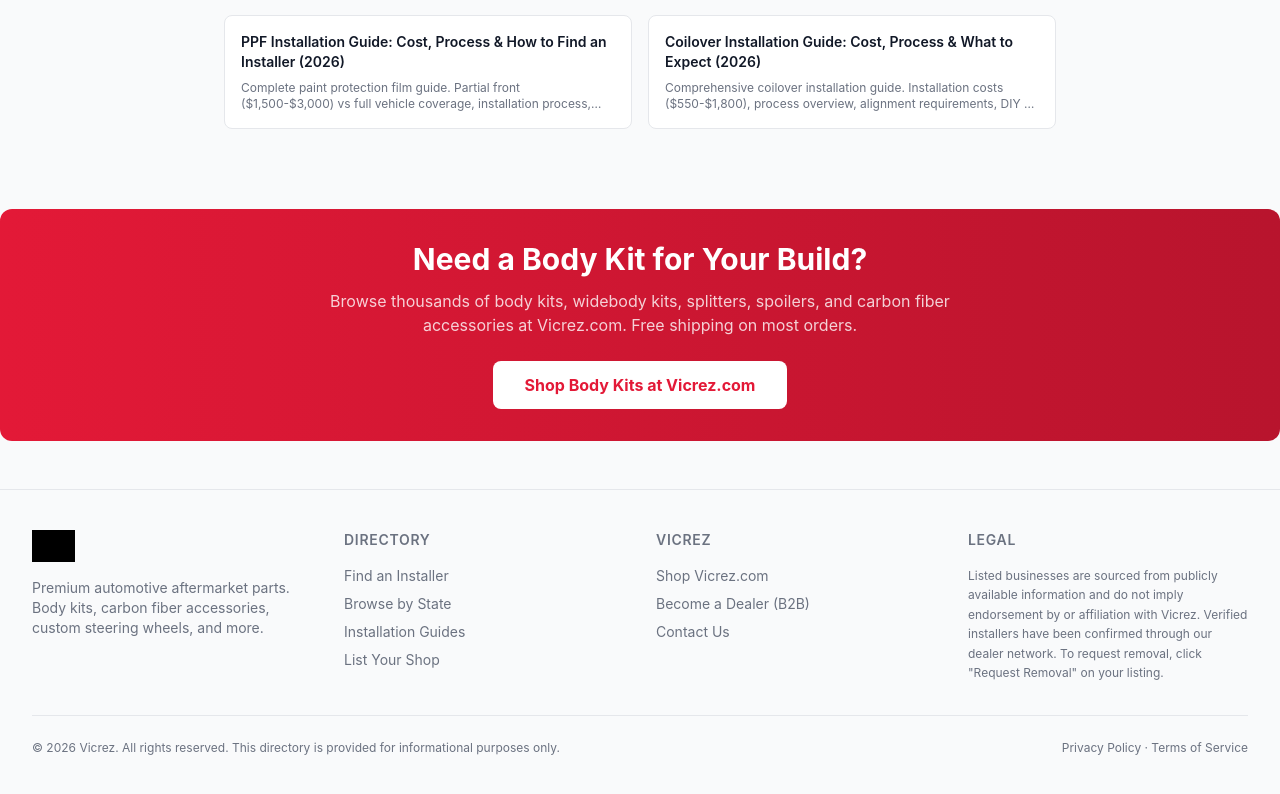
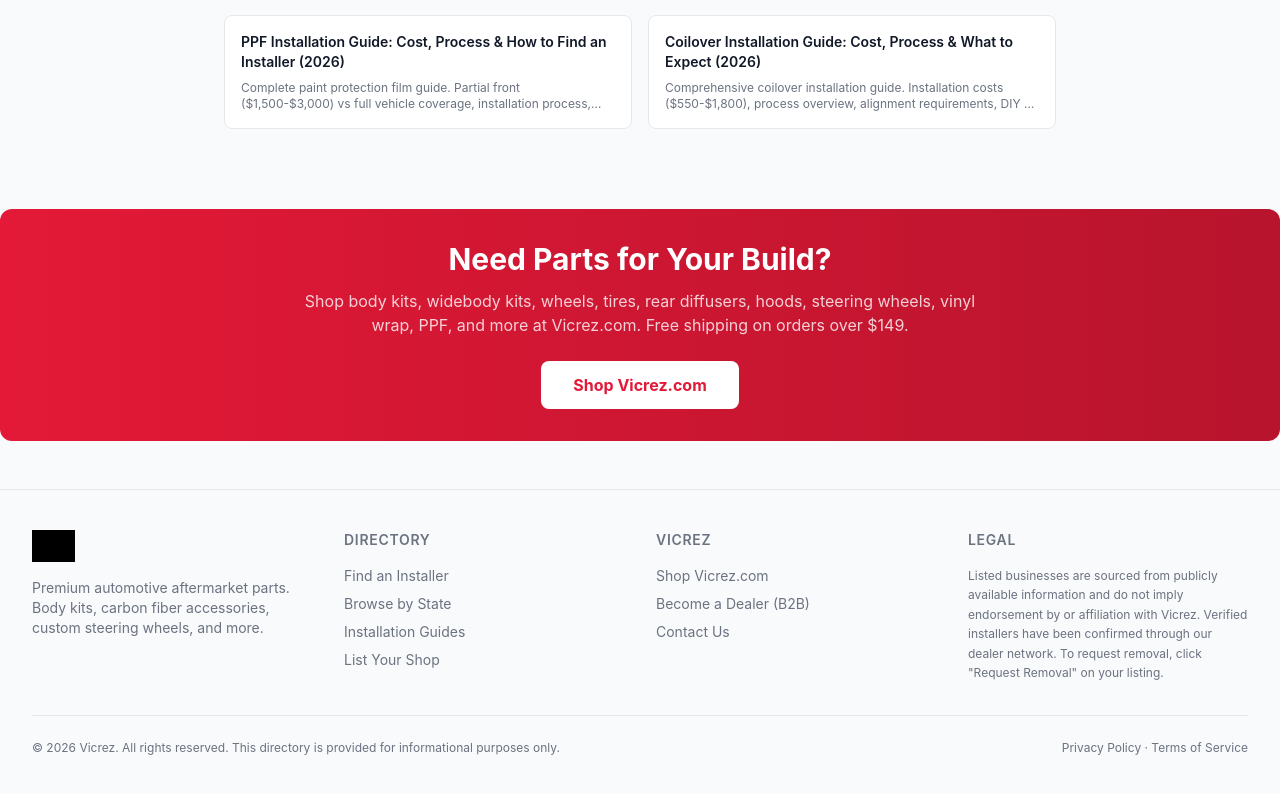
Before and after one commit to bd-vicrez/installer-directory, a Next.js app: page /guides/body-kit-installation-cost in a window 1280 px wide. Shown: the part 7401-8195 px from the top of the page. Built offline with nearby package versions, Linux system fonts and the light colour scheme; grey boxes are pictures that could not be loaded.

Commit message:
Update CtaBanner to reflect full product catalog

```diff
--- a/src/components/CtaBanner.tsx
+++ b/src/components/CtaBanner.tsx
@@ -2,19 +2,18 @@
   return (
     <section className="bg-gradient-to-r from-vicrez-red to-vicrez-red-dark rounded-xl p-8 text-center my-12">
       <h2 className="text-2xl md:text-3xl font-bold text-white mb-3">
-        Need a Body Kit for Your Build?
+        Need Parts for Your Build?
       </h2>
       <p className="text-white/80 mb-6 max-w-2xl mx-auto">
-        Browse thousands of body kits, widebody kits, splitters, spoilers, and carbon fiber accessories at Vicrez.com.
-        Free shipping on most orders.
+        Shop body kits, widebody kits, wheels, tires, rear diffusers, hoods, steering wheels, vinyl wrap, PPF, and more at Vicrez.com. Free shipping on orders over $149.
       </p>
       <a
-        href="https://www.vicrez.com/body-kits"
+        href="https://www.vicrez.com"
         target="_blank"
         rel="noopener noreferrer"
         className="inline-block bg-white text-vicrez-red font-bold px-8 py-3 rounded-lg hover:bg-gray-100 transition-colors"
       >
-        Shop Body Kits at Vicrez.com
+        Shop Vicrez.com
       </a>
     </section>
   );
```
